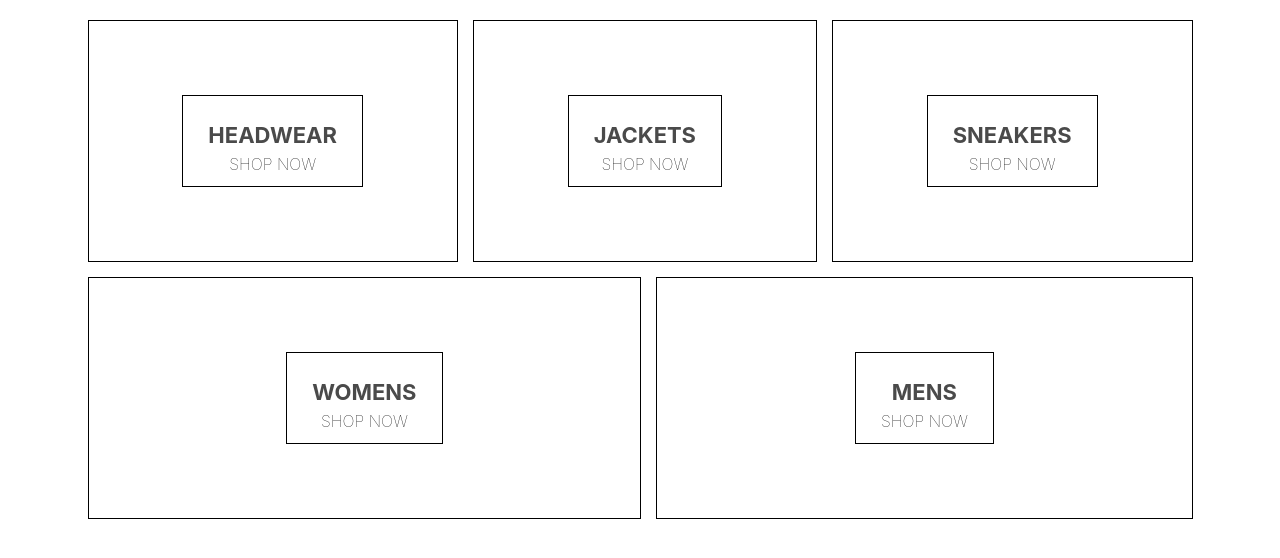
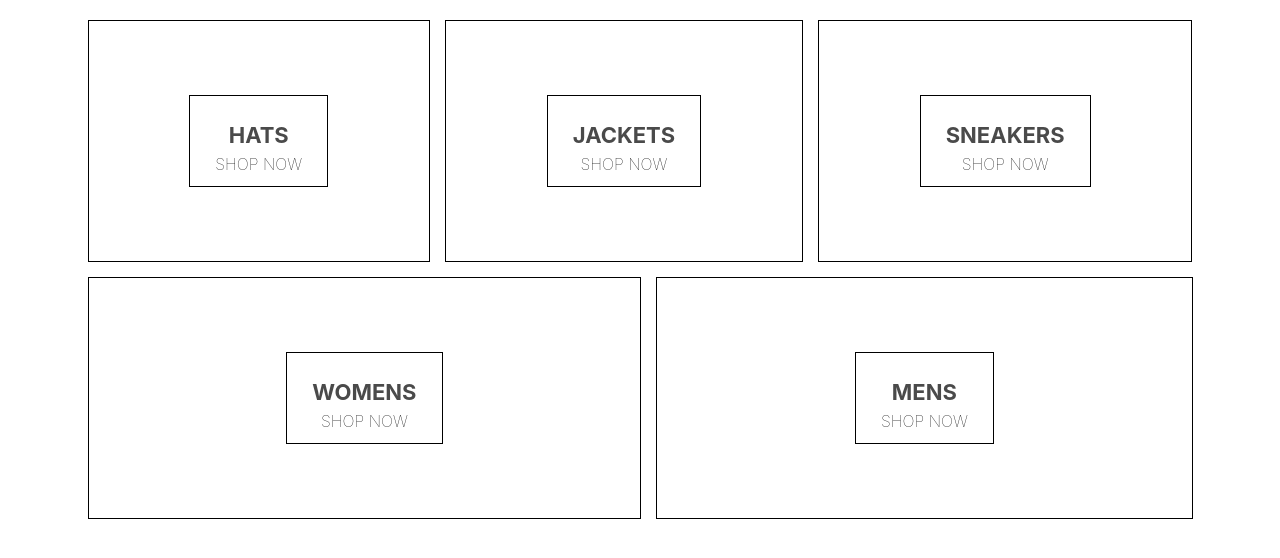
Before and after one commit to stormymayday/cs698project, a React (Create React App) app: page / in a window 1280 px wide. Shown: the top 558 px of the page. Built offline with nearby package versions, Linux system fonts and the light colour scheme; the HTML template or start-up script is replaced by a standard one.

Commit message:
changing HEADWEAR to HATS

```diff
--- a/src/homepage.component.jsx
+++ b/src/homepage.component.jsx
@@ -6,7 +6,7 @@ const HomePage = () => (
         <div className='directory-menu'>
             <div className='menu-item'>
                 <div className='content'>
-                    <h1 className='title'>HEADWEAR</h1>
+                    <h1 className='title'>HATS</h1>
                     <span className='subtitle'>SHOP NOW</span>
                 </div>
             </div>
```
